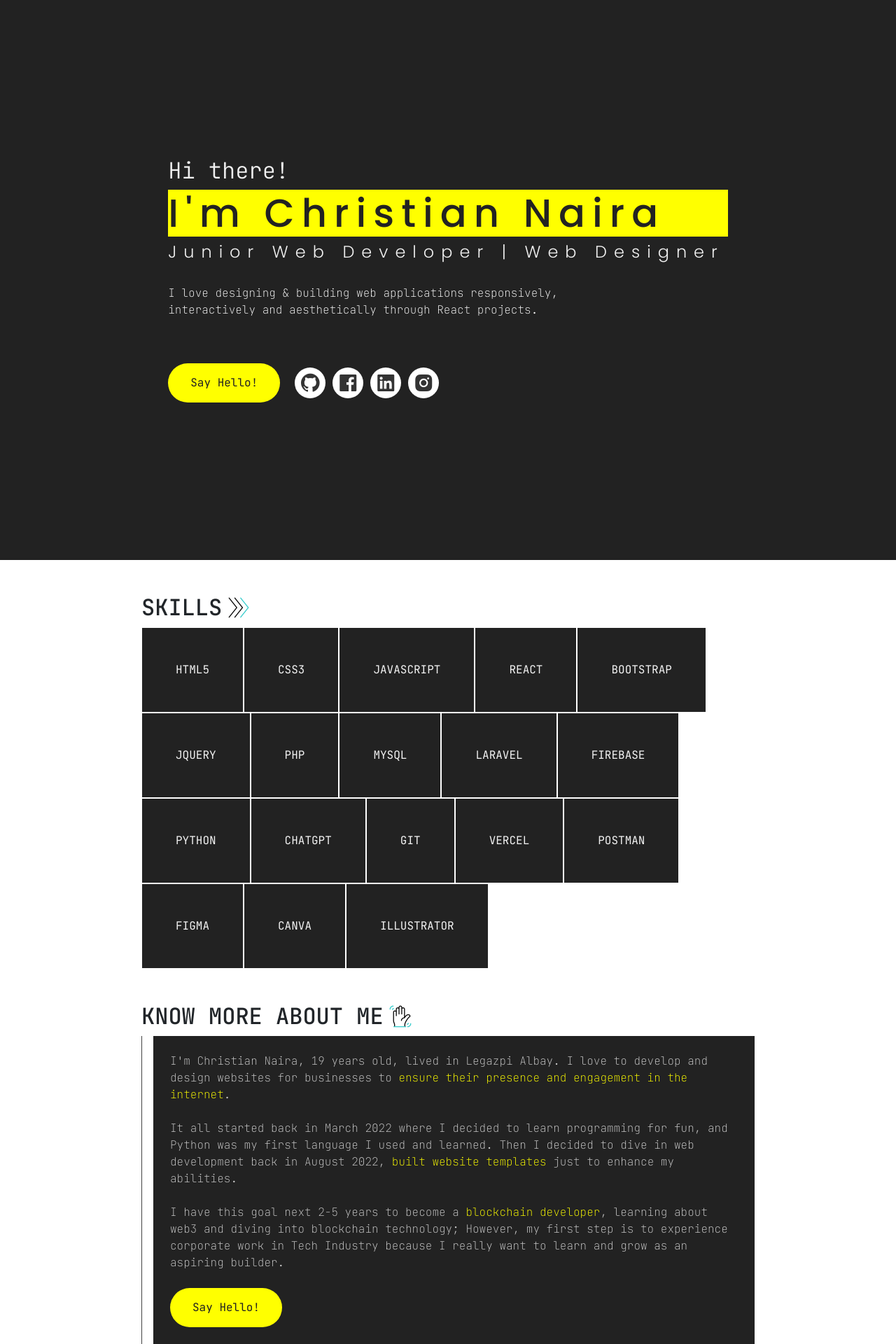
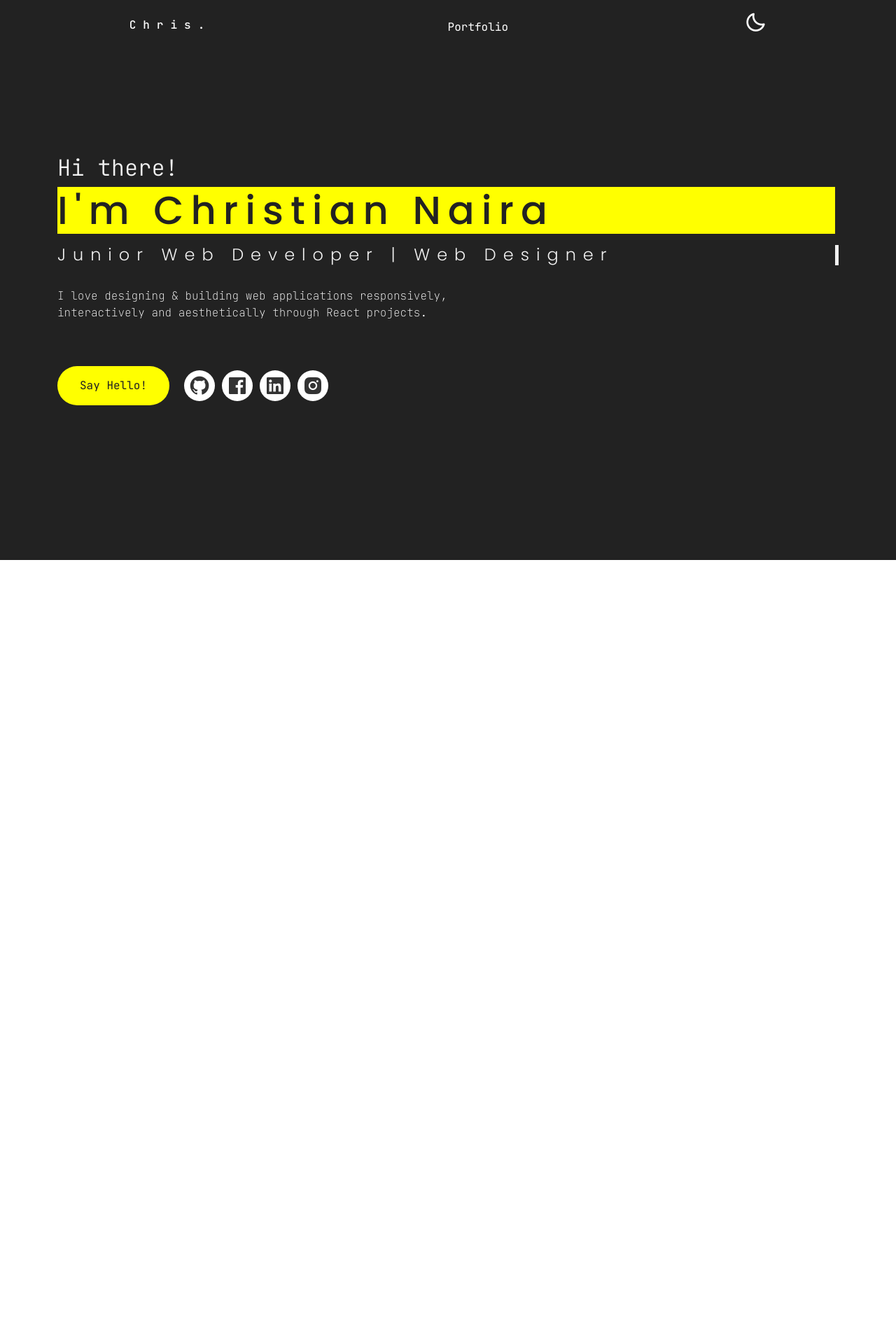
Before and after one commit to Christiannaira/chrisnaira, a React (Vite) app: page /about in a window 1280 px wide. Shown: the top 1920 px of the page at 70% size. After the commit the page ends 800 px from the top, so only its background shows below. Built offline with nearby package versions, Linux system fonts and the light colour scheme.

Commit message:
reverted components except hero section

```diff
--- a/src/components/About.jsx
+++ b/src/components/About.jsx
@@ -4,68 +4,9 @@ import Wave from '../assets/wave.gif';
 function About() {
     return (
         <>
-            <section className="skills" id="skills">
-                <div className="skills-content container">
 
-                    <div className="skillset-content ">
-                        <h2 className='d-flex align-items-center'>SKILLS <img src={FastForward} alt="" width={'40px'} className='ms-1' /></h2>
 
-                        <div className="skillset">
 
-                            {/*frontend*/}
-                            <span>HTML5</span>
-                            <span>CSS3</span>
-                            <span>JAVASCRIPT</span>
-                            <span>REACT</span>
-                            <span>BOOTSTRAP</span>
-                            <span>JQUERY</span>
-
-                            {/*backend*/}
-
-                            <span>PHP</span>
-                            <span>MYSQL</span>
-                            <span>LARAVEL</span>
-                            <span>FIREBASE</span>
-                            <span>PYTHON</span>
-
-                            {/*tools*/}
-
-                            <span>CHATGPT</span>
-                            <span>GIT</span>
-                            <span>VERCEL</span>
-                            <span>POSTMAN</span>
-                            <span>FIGMA</span>
-                            <span>CANVA</span>
-                            <span>ILLUSTRATOR</span>
-
-                        </div>
-
-                    </div>
-
-                </div>
-            </section>
-
-            <section className="about" id="about">
-                <div className="about-content container">
-
-                    <h2 className='d-flex align-items-center'>KNOW MORE ABOUT ME <img src={Wave} alt="" width={'40px'} className='ms-1' /></h2>
-
-                    <div className="about-text">
-                        <p>
-                            <span className='main-par'>
-                                I'm Christian Naira, 19 years old, lived in Legazpi Albay. I love to develop and design websites for businesses to <span style={{ color: 'yellow' }}>ensure their presence and engagement in the internet</span>.
-                                <br /> <br />
-                                It all started back in March 2022 where I decided to learn programming for fun, and Python was my first language I used and learned. Then I decided to dive in web development back in August 2022, <span style={{ color: 'yellow' }}>built website templates</span> just to enhance my abilities.
-                                <br /><br />
-                                I have this goal next 2-5 years to become a <span style={{ color: 'yellow' }}>blockchain developer</span>, learning about web3 and diving into blockchain technology; However, my first step is to experience corporate work in Tech Industry because I really want to learn and grow as an aspiring builder.
-                                <br /><br />
-                                <a href="" className="btn btn-primary">Say Hello!</a>
-                            </span>
-
-                        </p>
-                    </div>
-                </div>
-            </section>
         </>
     )
 }
--- a/src/components/Hero.jsx
+++ b/src/components/Hero.jsx
@@ -8,9 +8,9 @@ function Hero() {
 
 
 
-                <div className="hero-content container">
+                <div className="hero-content container-sm  ">
 
-                    <div className="hero-main">
+                    <div className="hero-main ">
 
                         <h2>Hi there! </h2>
                         <h1 className="text">I'm Christian Naira</h1>
--- a/src/components/Layout.jsx
+++ b/src/components/Layout.jsx
@@ -2,13 +2,14 @@ import Hero from "./Hero";
 import About from "./About";
 import Review from "./Reviews";
 import Portfolio from "./Portfolio";
+import Navigational from "./Navigational";
 
 function Layout() {
     return (
         <>
+            <Navigational />
+            <Hero />
 
-            <Hero />
-            <About />
 
         </>
     )
--- a/src/components/Navigational.jsx
+++ b/src/components/Navigational.jsx
@@ -1,9 +1,42 @@
 
 function Navigational() {
 
+    function Turn() {
+
+        let bx = document.getElementById("bx");
+        let hero = document.getElementById("hero");
+        let nav = document.getElementById("navigation");
+
+        // nav.style.backgroundColor = '#fff';
+
+        // if (bx.className.includes('bx-moon')) {
+        //     bx.className = 'bx bxs-moon';
+
+        //     hero.style.backgroundColor = '#fff';
+        // } else {
+        //     bx.className = 'bx bxs-moon ';
+
+        //     hero.style.backgroundColor = '#222';
+
+        // }
+
+        alert("this is dark mode")
+
+    }
+
     return (
         <>
+            <section className="navigation" id="navigation">
+                <div className="navigation-content d-flex align-items-center justify-content-around">
 
+                    <h2 className="logo">Chris.</h2>
+                    <a href="">Portfolio</a>
+                    <h2 onClick={() => {
+                        Turn();
+                    }}><i class='bx bx-moon' id="bx"></i></h2>
+
+                </div>
+            </section>
         </>
     )
 }
--- a/src/style.css
+++ b/src/style.css
@@ -25,22 +25,50 @@
     background: yellow;
 }
 
+
+/*navigational section design*/
+
+.navigation {
+    position: absolute;
+    top: 0;
+    left: 0;
+    width: 100%;
+    padding: 1rem;
+    background-color: #222;
+}
+
+.navigation-content .logo {
+    color: #fff;
+    font-size: 1rem;
+    letter-spacing: 10px;
+}
+
+.navigation-content a {
+    color: #fff;
+    text-decoration: none;
+    font-size: 1rem;
+    transition: .45s ease;
+}
+
+.navigation-content a:hover {
+    letter-spacing: 10px;
+}
+
+.navigation-content i {
+    color: #fff;
+}
+
 /*hero section design*/
 
 .hero {
     background: #222;
-    height: 100vh;
-
-}
-
-.hero-content {
-
-    border-bottom: none;
     display: flex;
     align-items: center;
     height: 100vh;
     justify-content: center;
 }
+
+
 
 h1.text {
     font-size: 3.5rem;
@@ -60,6 +88,7 @@ h1.text {
 
 
 h3.text {
+    margin-top: 1rem;
     font-size: 1.5rem;
     letter-spacing: 10px;
     font-family: monospace;
@@ -140,57 +169,3 @@ h3.text {
     background-color: yellow;
     transform: rotate(360deg);
 }
-
-/*skills section design*/
-
-.about-content,
-.skills-content {
-    max-width: 900px;
-}
-
-.skillset-content {
-    margin: 3rem 0;
-}
-
-.skillset {
-    display: flex;
-    flex-wrap: wrap;
-}
-
-.skillset span {
-    color: #f2f2f2;
-    background-color: #222;
-    padding: 3rem;
-    margin: 1px;
-}
-
-/*about section design*/
-
-.about-content p {
-    border-left: 1px solid #444;
-    padding-left: 1rem;
-}
-
-.about-content p .main-par {
-    display: block;
-    background-color: #222;
-    color: #ccc;
-    font-weight: 100;
-    padding: 1.5rem;
-}
-
-.about .btn {
-    background-color: yellow;
-    border: none;
-    outline: none;
-    border-radius: 0;
-    padding: 1rem 2rem;
-    color: #222;
-    border-radius: 30px;
-}
-
-.about .btn:hover {
-    transition: .45s ease !important;
-    transform: translateX(10px);
-    opacity: .6;
-}
```
Also changed, not shown: src/components/Index.jsx (+7 -0 lines), src/components/Skills.jsx (added, +9 -0 lines).
